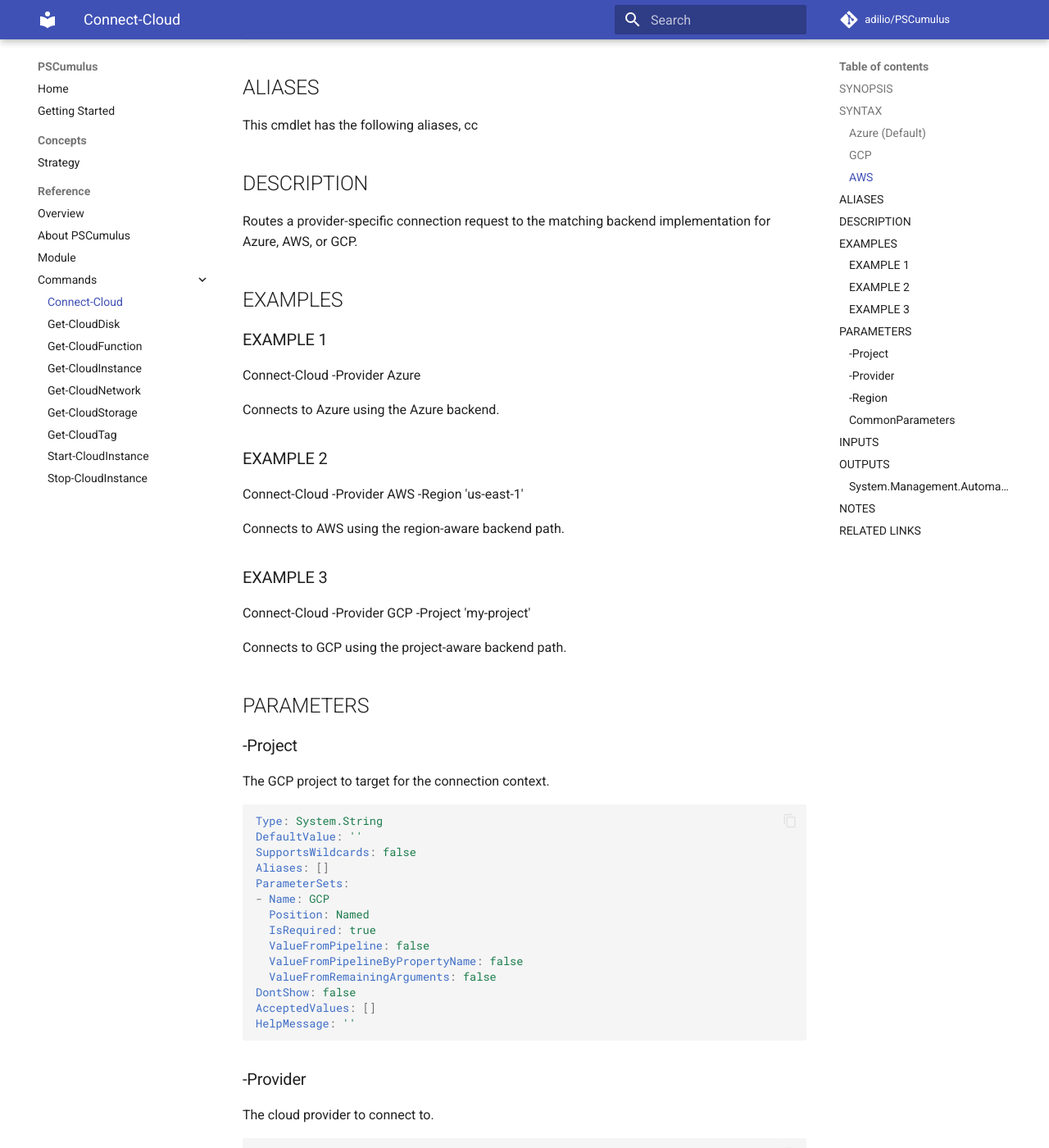
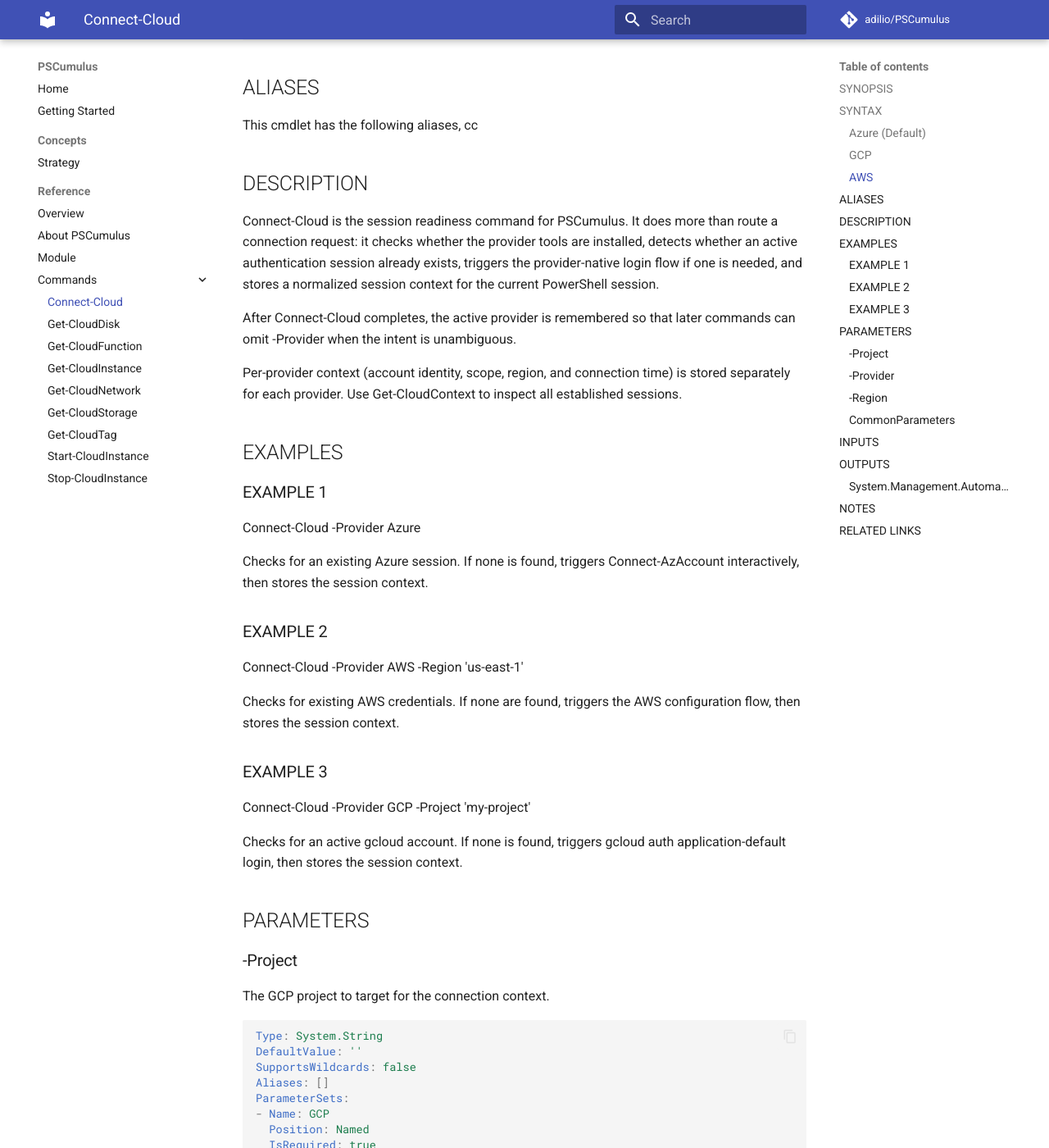
Before and after one commit to adilio/PSCumulus, an MkDocs documentation site: the page built from docs/reference/commands/Connect-Cloud.md, in a window 1280 px wide and 1400 px high, scrolled down 620 px. Shown: the whole window at 82% size. Built offline with MkDocs 1.6.1 and Material for MkDocs 9.7.7, drawn with Linux system fonts in a browser that asks for light colours; comment, search, counter and statistics services are not loaded; some of the changed text lies outside the part shown.

Commit message:
Update all docs to reflect Connect-Cloud orchestration and Get-CloudContext
- README, index.md, getting-started.md, strategy.md: add Get-CloudContext,
  document auto-login behavior, add GCP note to getting-started
- strategy.md: new Connection Lifecycle section explains per-provider
  auth detection, login triggers, and multi-provider context storage
- about-pscumulus.md: document PSCumulus.CloudContext output type and
  expand Provider Context section with full session lifecycle detail
- Connect-Cloud comment-based help updated; reference doc regenerated

```diff
--- a/docs/reference/commands/Connect-Cloud.md
+++ b/docs/reference/commands/Connect-Cloud.md
@@ -12,7 +12,7 @@
 
 ## SYNOPSIS
 
-Connects to a cloud provider using the PSCumulus abstraction.
+Prepares a ready-to-use cloud session for the specified provider.
 
 ## SYNTAX
 
@@ -41,8 +41,20 @@
 
 ## DESCRIPTION
 
-Routes a provider-specific connection request to the matching backend
-implementation for Azure, AWS, or GCP.
+Connect-Cloud is the session readiness command for PSCumulus.
+It does more
+than route a connection request: it checks whether the provider tools are
+installed, detects whether an active authentication session already exists,
+triggers the provider-native login flow if one is needed, and stores a
+normalized session context for the current PowerShell session.
+
+After Connect-Cloud completes, the active provider is remembered so that
+later commands can omit -Provider when the intent is unambiguous.
+
+Per-provider context (account identity, scope, region, and connection time)
+is stored separately for each provider.
+Use Get-CloudContext to inspect all
+established sessions.
 
 ## EXAMPLES
 
@@ -50,19 +62,25 @@
 
 Connect-Cloud -Provider Azure
 
-Connects to Azure using the Azure backend.
+Checks for an existing Azure session.
+If none is found, triggers
+Connect-AzAccount interactively, then stores the session context.
 
 ### EXAMPLE 2
 
 Connect-Cloud -Provider AWS -Region 'us-east-1'
 
-Connects to AWS using the region-aware backend path.
+Checks for existing AWS credentials.
+If none are found, triggers
+the AWS configuration flow, then stores the session context.
 
 ### EXAMPLE 3
 
 Connect-Cloud -Provider GCP -Project 'my-project'
 
-Connects to GCP using the project-aware backend path.
+Checks for an active gcloud account.
+If none is found, triggers
+gcloud auth application-default login, then stores the session context.
 
 ## PARAMETERS
 
```
Also changed, not shown: README.md (+16 -1 lines), docs/concepts/strategy.md (+20 -1 lines), docs/getting-started.md (+22 -0 lines), docs/index.md (+1 -0 lines), docs/reference/about-pscumulus.md (+28 -1 lines), docs/reference/module.md (+1 -1 lines), 1 other file.
